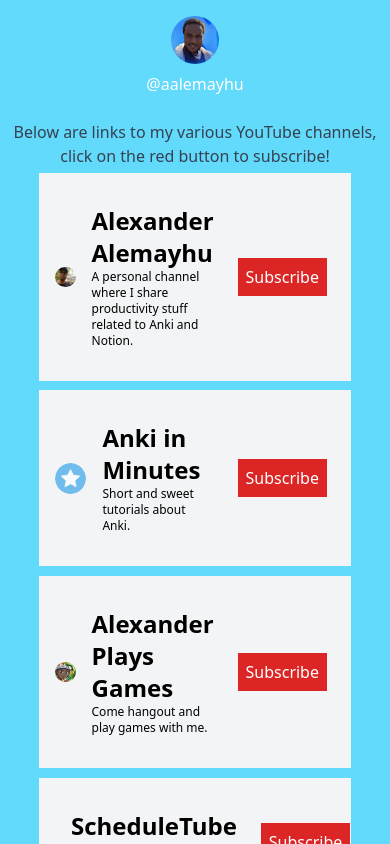
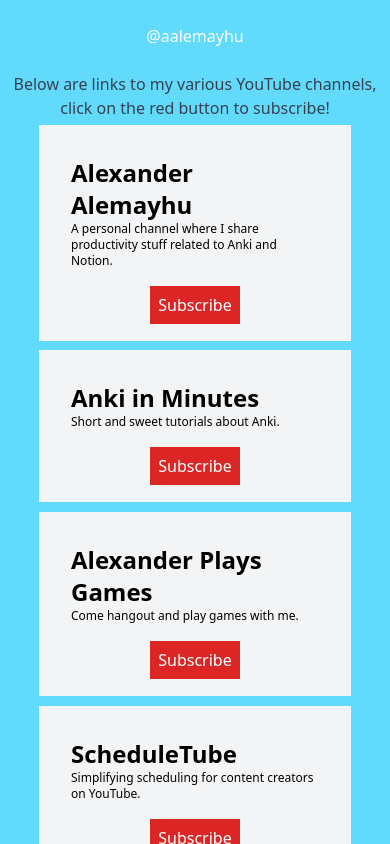
Before and after one commit to alemayhu/yt.alemayhu, a React (Create React App) app: page / in a window 390 px wide. Shown: the top 844 px of the page. Built offline with nearby package versions, Linux system fonts and the light colour scheme.

Commit message:
hide images on smaller screens

```diff
--- a/src/App.css
+++ b/src/App.css
@@ -48,3 +48,12 @@
 .rounded {
   border-radius: 9999px;
 }
+
+@media screen and (max-width: 480px) {
+  img {
+    display: none;
+  }
+  .channel-row {
+    flex-direction: column;
+  }
+}
--- a/src/components/ChannelRow.js
+++ b/src/components/ChannelRow.js
@@ -4,7 +4,7 @@
 
         render() {
                 return (
-                        <div className="flex items-center p-4 m-2 bg-gray-100 sm:items-start max-w-screen-md margin-auto">
+                        <div className="channel-row flex items-center p-4 m-2 bg-gray-100 sm:items-start max-w-screen-md margin-auto">
                                 <div className="w-1/4">
                                         <a
                                                 rel="noreferrer"
```
